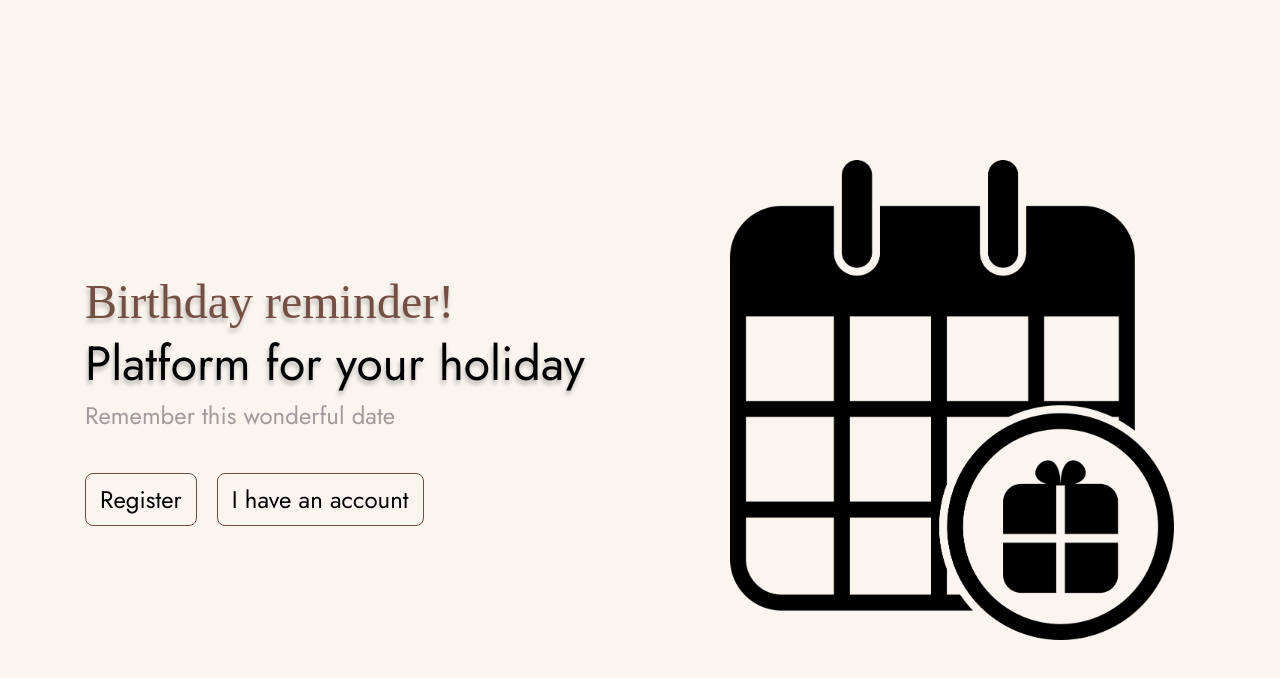
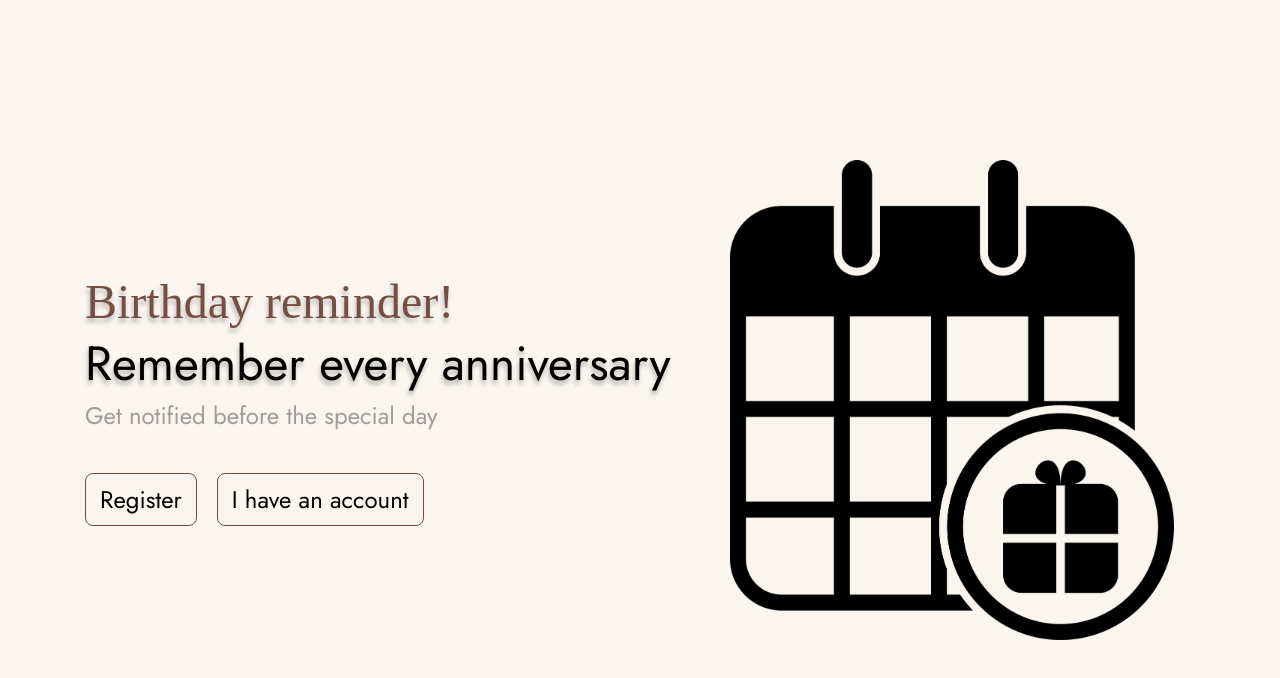
Before and after one commit to go-doc-web/birthday-reminder, a React (Create React App) app: page / in a window 1280 px wide. Shown: the top 678 px of the page. Built offline with nearby package versions, Linux system fonts and the light colour scheme; a web font is replaced by a local one.

Commit message:
Added some text

```diff
--- a/src/pages/HomePage/Home.jsx
+++ b/src/pages/HomePage/Home.jsx
@@ -7,9 +7,10 @@ function Home() {
       <div className={css.wrapper}>
         <div className={css.forkControl}>
           <h1>
-            Birthday reminder! <br /> <span>Platform for your holiday</span>
+            Birthday reminder! <br />
+            <span>Remember every anniversary</span>
           </h1>
-          <p>Remember this wonderful date</p>
+          <p>Get notified before the special day </p>
           <div className={css.btnBlock}>
             <Link className={css.btn} to="/register">
               Register
```
